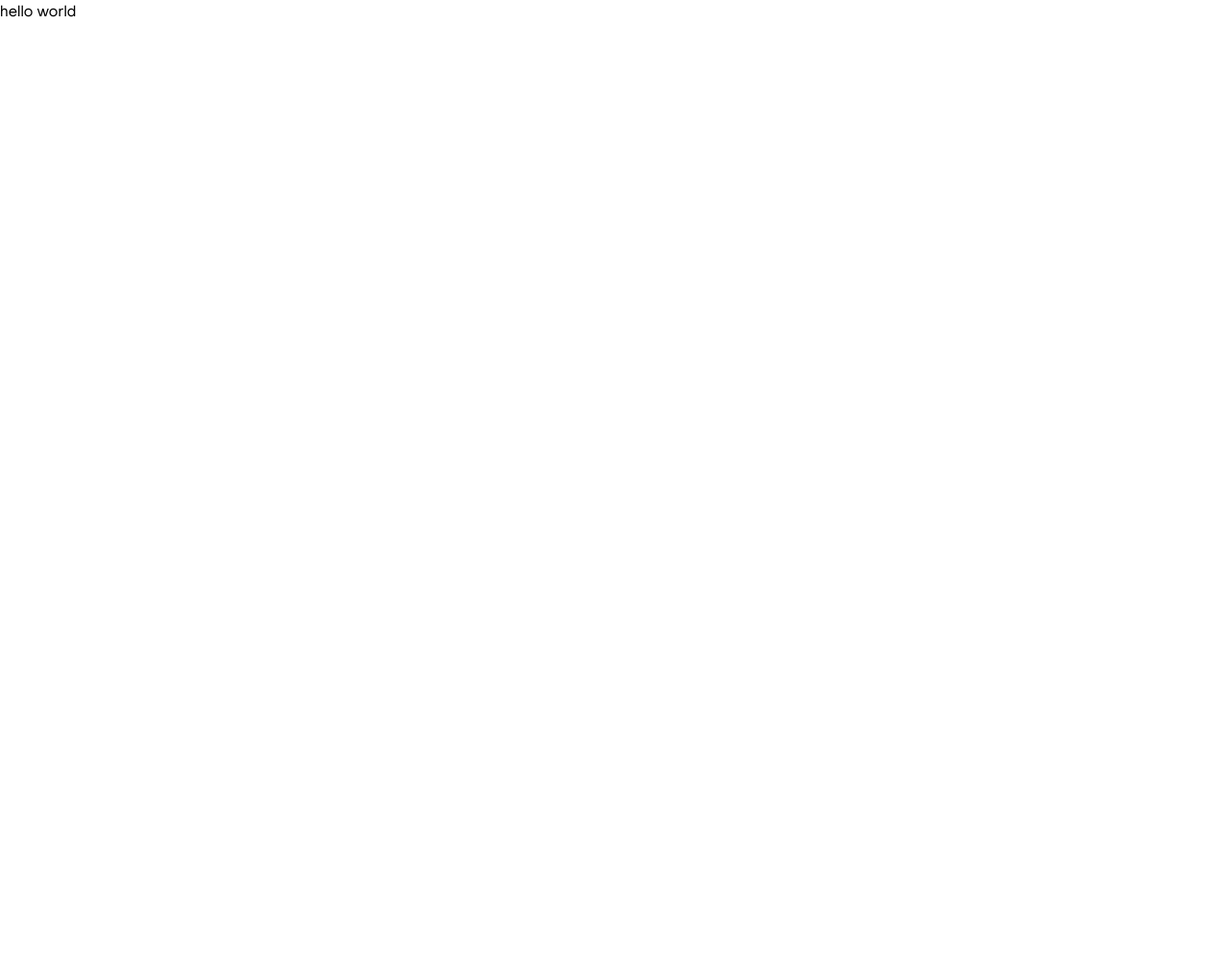
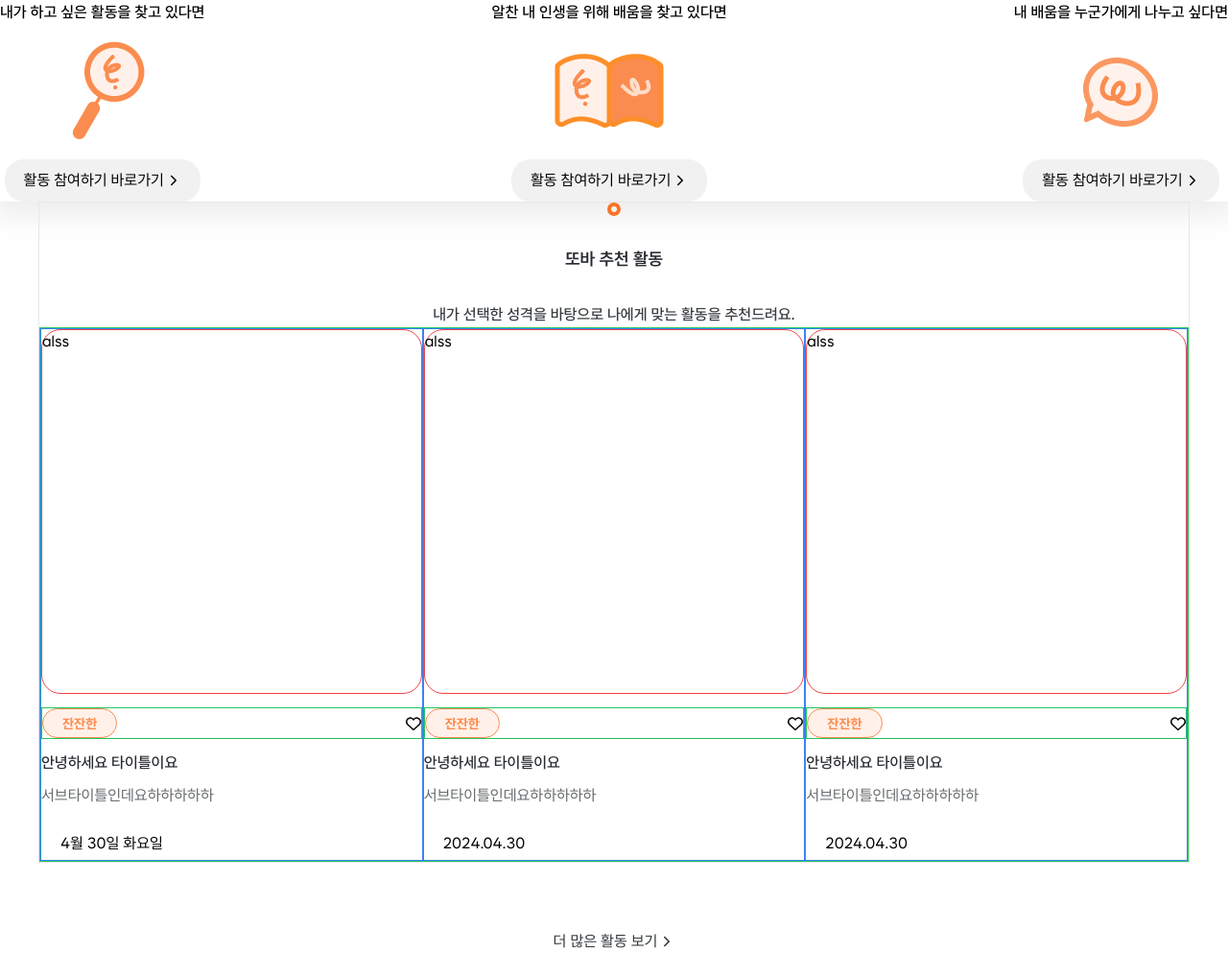
Before and after one commit to Kusitms-29th-Meetup-TeamE/Frontend, a Next.js app: page / in a window 1280 px wide. Shown: the whole page at 96% size. Before the commit the page ends 800 px from the top, so only its background shows below. Built offline with nearby package versions, Linux system fonts and the light colour scheme.

Commit message:
✅ Test(#8): main page test

```diff
--- a/src/app/chaemin/page.tsx
+++ b/src/app/chaemin/page.tsx
@@ -8,6 +8,7 @@ import Tag from '@/components/common-components/tag';
 
 import MainTitle from '@/components/main/MainTitle';
 import RecommendItem from '@/components/main/RecommendItem';
+import ShareProfile from '@/components/main/ShareProfile';
 
 import {
   useNotifyError,
@@ -15,6 +16,7 @@ import {
   useNotifyToast,
 } from '@/hooks/useToast';
 
+import HowTo from '@/containers/main/HowTo';
 import RecommendActivity from '@/containers/main/RecommendActivity';
 
 export default function TestPage() {
@@ -38,7 +40,9 @@ export default function TestPage() {
 
   return (
     <>
-      <RecommendActivity />
+      {/* <HowTo /> */}
+      {/* <RecommendActivity /> */}
+      <ShareProfile />
 
       <div className="flex p-2 gap-2">
         <Tag color="orange" text="잔잔한" />
--- a/src/app/page.tsx
+++ b/src/app/page.tsx
@@ -1,3 +1,10 @@
+import { IoIosArrowForward } from 'react-icons/io';
+
+import HowTo from '@/containers/main/HowTo';
+import RecommendActivity from '@/containers/main/RecommendActivity';
+
+import Image from 'next/image';
+
 export const metadata = {
   // metadataBase: new URL(process.env.NEXT_PUBLIC_ORIGIN),
   title: '또바',
@@ -7,7 +14,22 @@ export const metadata = {
 export default function Home() {
   return (
     <main>
-      <h3>hello world</h3>
+      {/* <div
+        className="w-full mx-auto max-w-[1800px] px-[60px] h-[700px] flex justify-center"
+        style={{
+          backgroundImage: "url('/assets/main/main_banner.png')",
+          backgroundSize: 'cover',
+        }}
+      /> */}
+      <HowTo />
+      <RecommendActivity />
+
+      <div className="mt-[70px] w-full mx-auto max-w-[1200px] text-center text-body3 text-gray-10">
+        <div className="inline-flex items-center gap-[2px] cursor-pointer">
+          더 많은 활동 보기
+          <IoIosArrowForward />
+        </div>
+      </div>
     </main>
   );
 }
```
